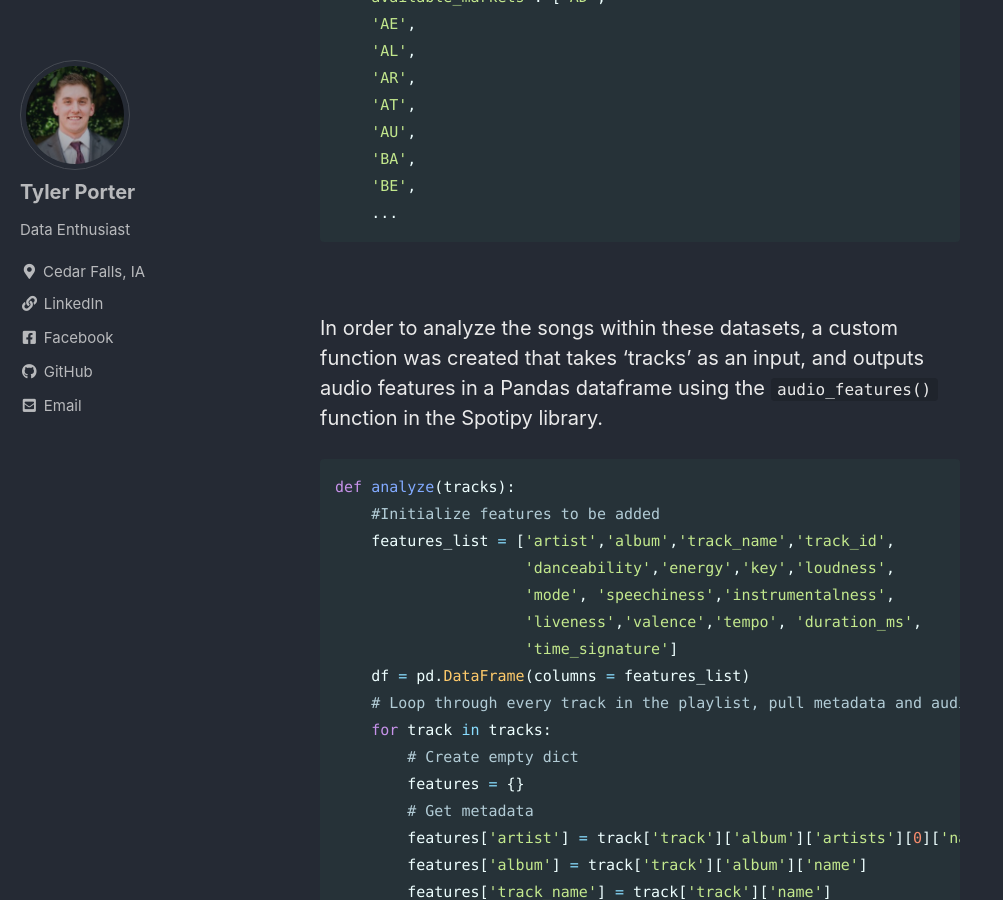
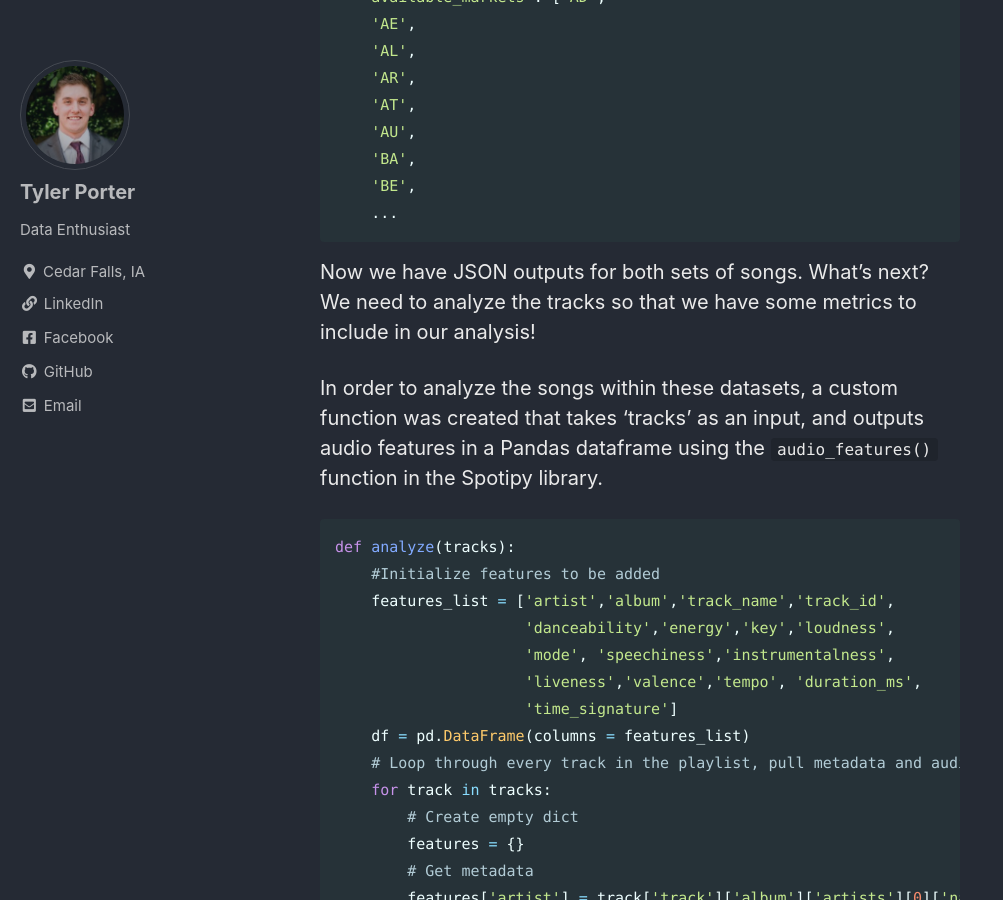
Before and after one commit to tyljporter/typo.github.io, a Jekyll site: the page built from _posts/2020-11-08-Spotify.md, in a window 1280 px wide and 900 px high, scrolled down 4247 px. Shown: the whole window, without its empty margins (0-1003 px from the left). Built offline with Jekyll 4.4.1, drawn with Linux system fonts in a browser that asks for light colours; cached includes are drawn as plain includes.

Commit message:
Format v3

````diff
--- a/_posts/2020-11-08-Spotify.md
+++ b/_posts/2020-11-08-Spotify.md
@@ -117,7 +117,9 @@
     'BE',
     ...
 ```
-<br />
+
+Now we have JSON outputs for both sets of songs. What's next?
+We need to analyze the tracks so that we have some metrics to include in our analysis!
 
 In order to analyze the songs within these datasets, a custom function was created that takes 'tracks' as an input, and outputs audio features in a Pandas dataframe using the `audio_features()` function in the Spotipy library.
 ```python
@@ -172,7 +174,6 @@
 #Append larger sample to other df
 tracks = tracks.append(playlist, ignore_index = True)
 ```
-<br />
 
 Since some of the tracks in the 'liked' category are contained in the 'poppostpunkcore' playlist, duplicates are dropped with the second occurance to be deleted; this ensures that the values with 1 as the target variable remain.
 ```python
@@ -252,4 +253,5 @@
 </tr>
 </tbody></table>
 
+
 Now that we have an output that is ready for machine learning, check Part 2 to see me work with Orange to create a predictive model!
````
